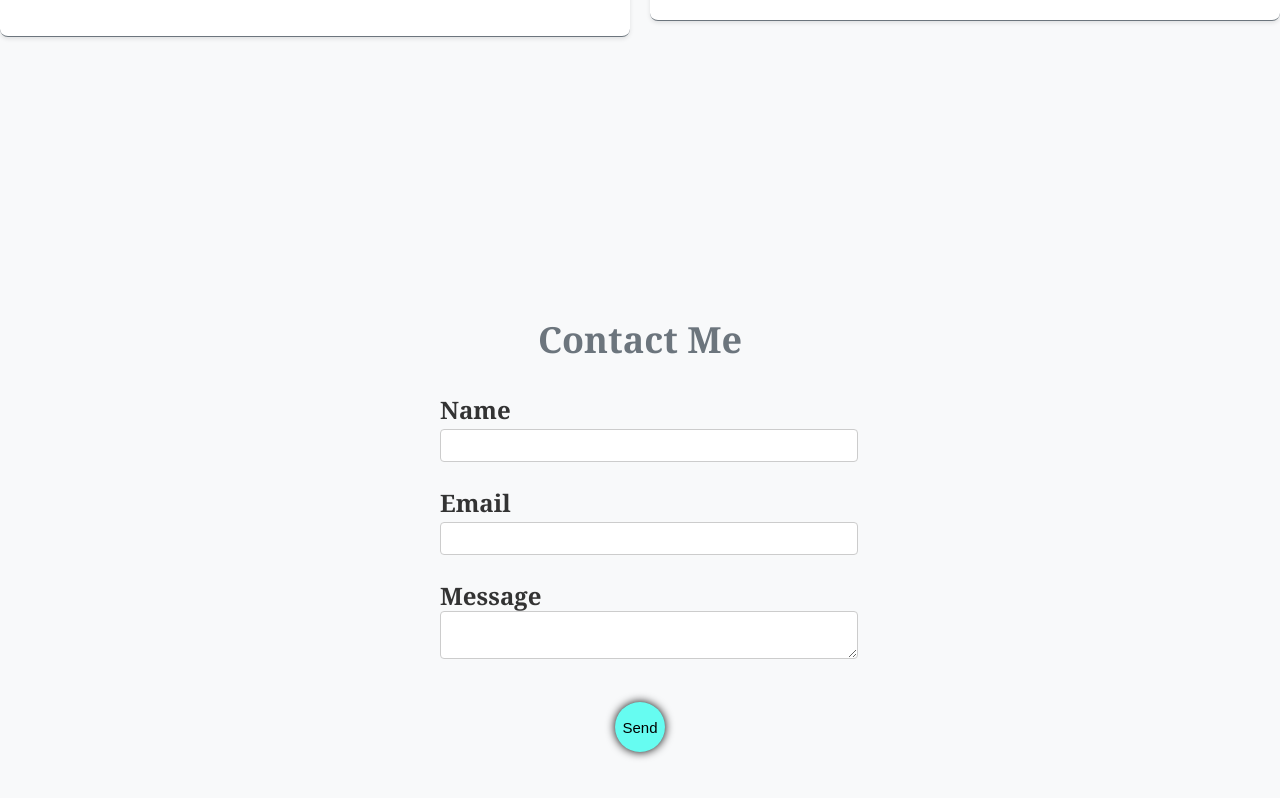
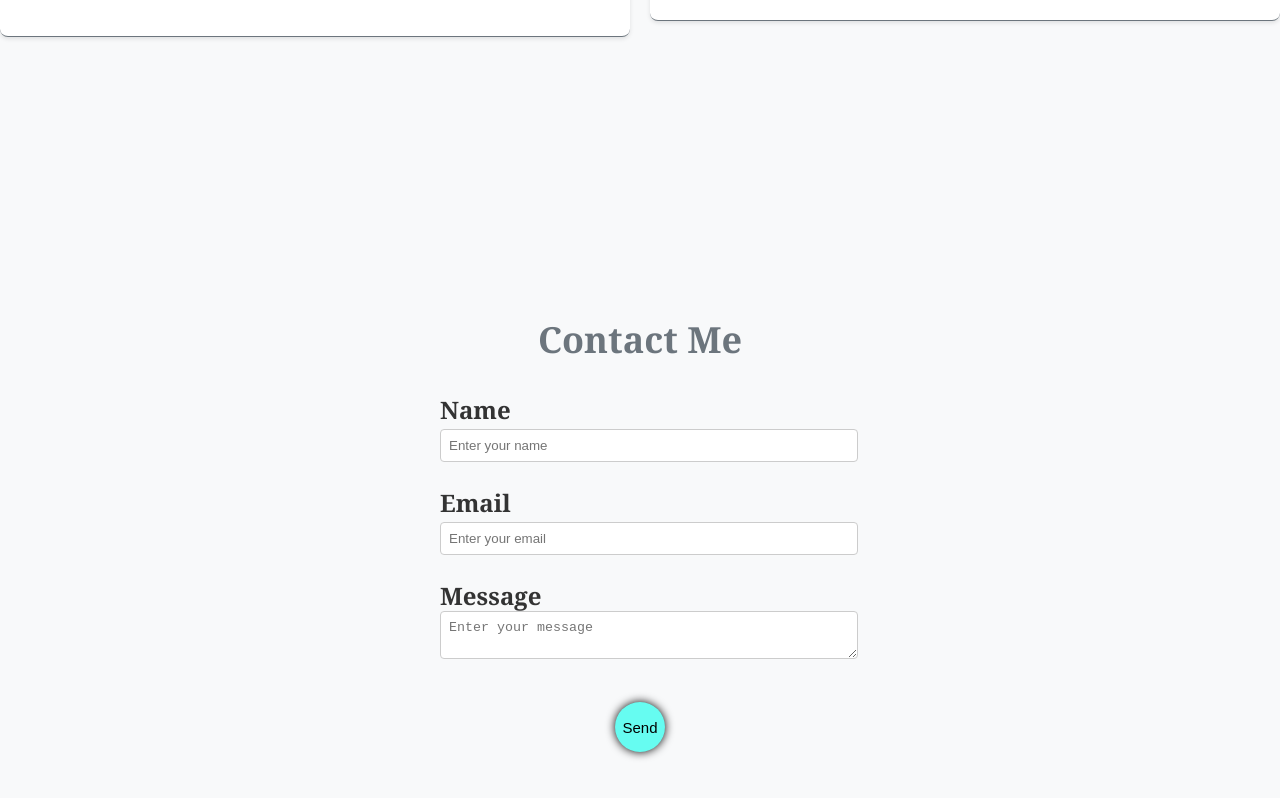
Before and after one commit to AlexanderEstrella/portfolio, a React (Create React App) app: page /projects in a window 1280 px wide. Shown: the part 931-1729 px from the top of the page. Built offline with nearby package versions, Linux system fonts and the light colour scheme.

Commit message:
place holders

```diff
--- a/src/Pages/Contact.js
+++ b/src/Pages/Contact.js
@@ -32,7 +32,13 @@ function Contact() {
       <h2 className="form-heading">Contact Me</h2>
       <div className="form-label">
         <label htmlFor="name">Name</label>
-        <input className="form-control" name="user_name" type="text" required />
+        <input
+          className="form-control"
+          name="user_name"
+          type="text"
+          required
+          placeholder="Enter your name"
+        />
       </div>
       <div className="form-label">
         <label>Email</label>
@@ -41,12 +47,18 @@ function Contact() {
           name="user_email"
           type="email"
           required
+          placeholder="Enter your email"
           pattern="^[A-Z0-9._%+-]+@[A-Z0-9.-]+\.[A-Z]{2,4}$"
         />
       </div>
       <div className="form-label">
         <label>Message</label>
-        <textarea className="form-control" name="message" required />
+        <textarea
+          className="form-control"
+          name="message"
+          required
+          placeholder="Enter your message"
+        />
       </div>
       <button className="btn-primary" type="submit">
         Send
```
